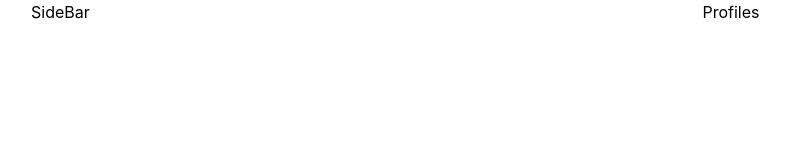
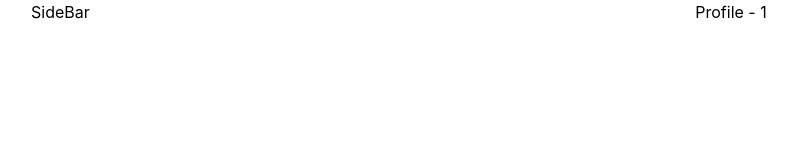
Before and after one commit to sertanozcnn/Twitter-Clone-React-Java, a React (Create React App) app: page /profile/1 in a window 1280 px wide. Shown: the top 160 px of the page, without its empty margins (49-846 px from the left). Built offline with nearby package versions, Linux system fonts and the light colour scheme.

Commit message:
Profile Id Update

```diff
--- a/src/pages/Profile/Profile.jsx
+++ b/src/pages/Profile/Profile.jsx
@@ -1,9 +1,11 @@
 import React from 'react'
+import { useParams } from 'react-router-dom'
 
 const Profile = () => {
+    const {id} = useParams();
   return (
     <div>
-      Profiles
+      <div>Profile - {id} </div>
     </div>
   )
 }
```
